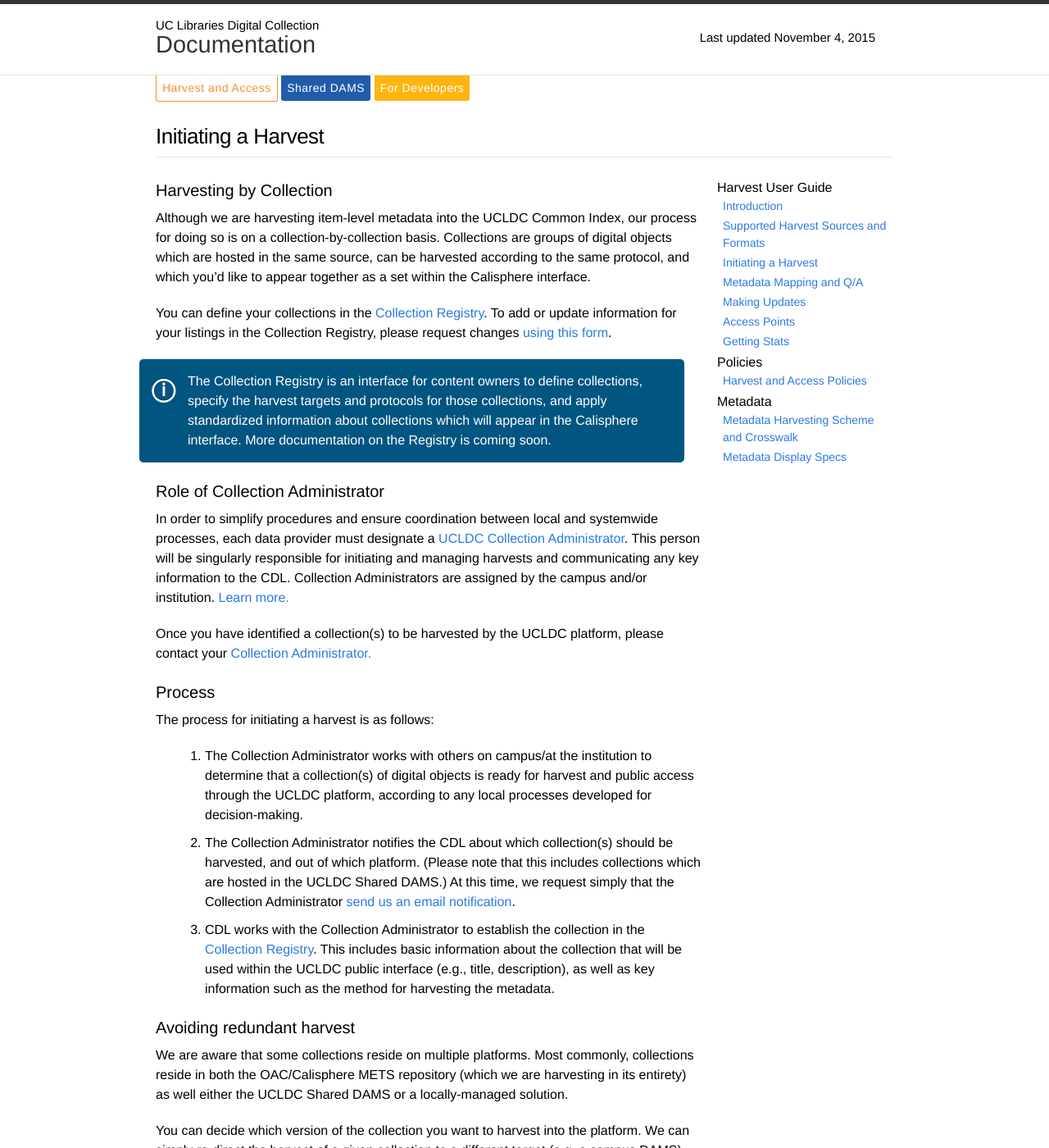
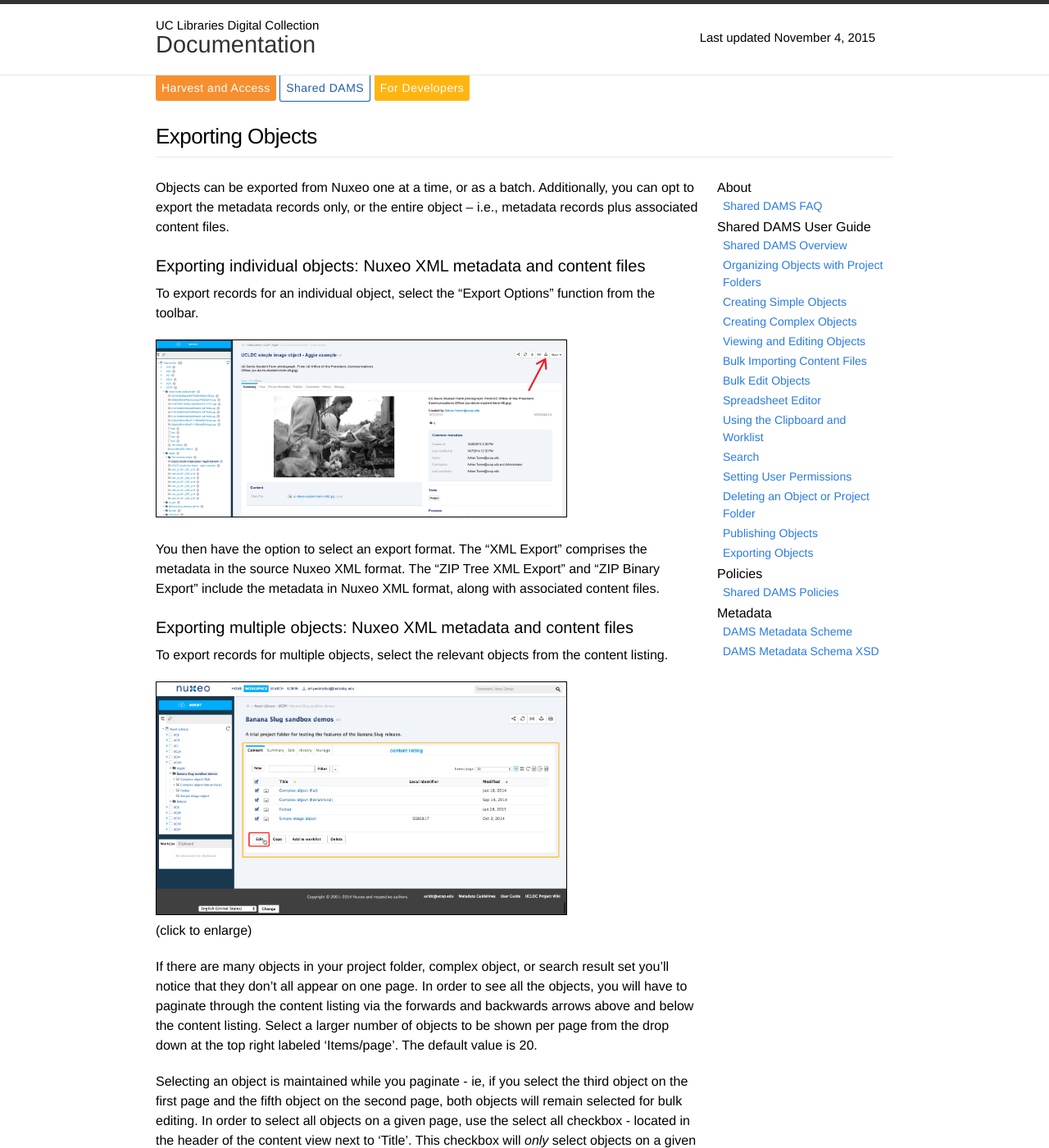
Before and after one commit to ucldc/ucldc-docs, a Jekyll site: the page built from docs/dams/exports.md, in a window 1280 px wide and 1400 px high. Shown: the whole window at 82% size. Built offline with Jekyll 4.4.1, drawn with Linux system fonts in a browser that asks for light colours; nearby versions of some CDN libraries; some of the changed text lies outside the part shown.

Commit message:
Update and rename exports to exports.md

```diff
--- a/docs/registry/start.md
+++ b/docs/dams/exports.md
@@ -1,33 +1,50 @@
 ---
-layout: registry-doc
-title: Initiating a Harvest
-next_section: registry/q-a
-prev_section: registry/setup
-breadcrumbs: Calisphere Admin Guide
+layout: dams-doc
+title: Exporting Objects
+prev_section: dams/publish/
+permalink: /docs/dams/exports/
+breadcrumbs: DAMS User Guide
 ---
 
-##Harvesting by Collection
-Although we are harvesting item-level metadata into the UCLDC Common Index, our process for doing so is on a collection-by-collection basis. Collections are groups of digital objects which are hosted in the same source, can be harvested according to the same protocol, and which you'd like to appear together as a set within the Calisphere interface.
+Objects can be exported from Nuxeo one at a time, or as a batch. Additionally, you can opt to export the metadata records only, or the entire object -- i.e., metadata records plus associated content files.
 
-You can define your collections in the [Collection Registry](http://registry.cdlib.org). To add or update information for your listings in the Collection Registry, please request changes <a href="https://docs.google.com/forms/d/1ETVSMuRu1YlsDwp2iFRJTEp59ZulqvsoEoIcgJ09QZg/viewform">using this form</a>.
+## Exporting individual objects: Nuxeo XML metadata and content files
 
-<div class="note"><p>The Collection Registry is an interface for content owners to define collections, specify the harvest targets and protocols for those collections, and apply standardized information about collections which will appear in the Calisphere interface. More documentation on the Registry is coming soon.</p></div>
+To export records for an individual object, select the "Export Options" function from the toolbar.
 
-##Role of Collection Administrator
-In order to simplify procedures and ensure coordination between local and systemwide processes, each data provider must designate a [UCLDC Collection Administrator]({{ site.url }}{{ site.baseurl }}/docs/collection-admins/). This person will be singularly responsible for initiating and managing harvests and communicating any key information to the CDL. Collection Administrators are assigned by the campus and/or institution. [Learn more.]({{ site.url }}{{ site.baseurl }}/docs/collection-admins/)
+<a class="img-popup" href="{{ site.url }}{{ site.baseurl }}/images/4_bulk-edit.png">
+  <img src="{{ site.url }}{{ site.baseurl }}/images/export.png" alt="Export Options" style="width: 500px">
+</a>
 
-Once you have identified a collection(s) to be harvested by the UCLDC platform, please contact your [Collection Administrator.]({{ site.url }}{{ site.baseurl }}/docs/collection-admins/)
+You then have the option to select an export format.  The "XML Export" comprises the metadata in the source Nuxeo XML format.  The "ZIP Tree XML Export" and "ZIP Binary Export" include the metadata in Nuxeo XML format, along with associated content files.
 
-##Process
-The process for initiating a harvest is as follows:
 
-1. The Collection Administrator works with others on campus/at the institution to determine that a collection(s) of digital objects is ready for harvest and public access through the UCLDC platform, according to any local processes developed for decision-making.
+## Exporting multiple objects: Nuxeo XML metadata and content files
 
-2. The Collection Administrator notifies the CDL about which collection(s) should be harvested, and out of which platform. (Please note that this includes collections which are hosted in the UCLDC Shared DAMS.) At this time, we request simply that the Collection Administrator [send us an email notification](mailto:ucldc@ucop.edu).
+To export records for multiple objects, select the relevant objects from the content listing.
 
-3. CDL works with the Collection Administrator to establish the collection in the [Collection Registry](http://registry.cdlib.org). This includes basic information about the collection that will be used within the UCLDC public interface (e.g., title, description), as well as key information such as the method for harvesting the metadata.
+<a class="img-popup" href="{{ site.url }}{{ site.baseurl }}/images/4_bulk-edit.png">
+  <img src="{{ site.url }}{{ site.baseurl }}/images/4_bulk-edit.png" alt="Screenshot of a content listing" style="width: 500px">
+</a>
+<br>(click to enlarge)
 
-##Avoiding redundant harvest
-We are aware that some collections reside on multiple platforms. Most commonly, collections reside in both the OAC/Calisphere METS repository (which we are harvesting in its entirety) as well either the UCLDC Shared DAMS or a locally-managed solution.
+If there are many objects in your project folder, complex object, or search result set you'll notice that they don't all appear on one page. In order to see all the objects, you will have to paginate through the content listing via the forwards and backwards arrows above and below the content listing. Select a larger number of objects to be shown per page from the drop down at the top right labeled 'Items/page'. The default value is 20.
 
-You can decide which version of the collection you want to harvest into the platform. We can simply re-direct the harvest of a given collection to a different target (e.g. a campus DAMS). Once a campus/institution has determined the appropriate target for a collection, the Collection Administrator can contact us and indicate the new source and URL for harvesting. We will then work with the Administrator to harvest the collection from the preferred source.
+Selecting an object is maintained while you paginate - ie, if you select the third object on the first page and the fifth object on the second page, both objects will remain selected for bulk editing. In order to select all objects on a given page, use the select all checkbox - located in the header of the content view next to 'Title'. This checkbox will _only_ select objects on a given page, though. To select _all_ objects in a given project folder, increase the number of objects displayed per page to 50 (the maximum setting) and then paginate through, checking the select all checkbox on each page of 50 objects.
+
+Object are deselected as soon as you navigate to a different project folder, or into an object.
+
+Once you've selected the objects, select the "Export Options" function from the toolbar.  You then have the option to select an export format.  The "XML Export" comprises the metadata in the source Nuxeo XML format.  The "ZIP Tree XML Export" and "ZIP Binary Export" include the metadata in Nuxeo XML format, along with associated content files.
+
+## Editing metadata in Excel format
+
+You can export metadata for a single object or multiple objects in Excel format.
+
+First, follow the instructions for selecting all of the relevant metadata fields that you'd like to include in the Excel export, using the <a href="https://registry.cdlib.org/documentation/docs/dams/spreadsheet-view/">Spreadsheet View</a> feature.
+
+Once you've selected the fields and they are displaying in the content view, select the "Excel Export" option to generate the Excel file.
+
+<a class="img-popup" href="{{ site.url }}{{ site.baseurl }}/images/4_bulk-edit.png">
+  <img src="{{ site.url }}{{ site.baseurl }}/images/excel.png" alt="Excel export" style="width: 500px">
+</a>
+<br>(click to enlarge)
```
